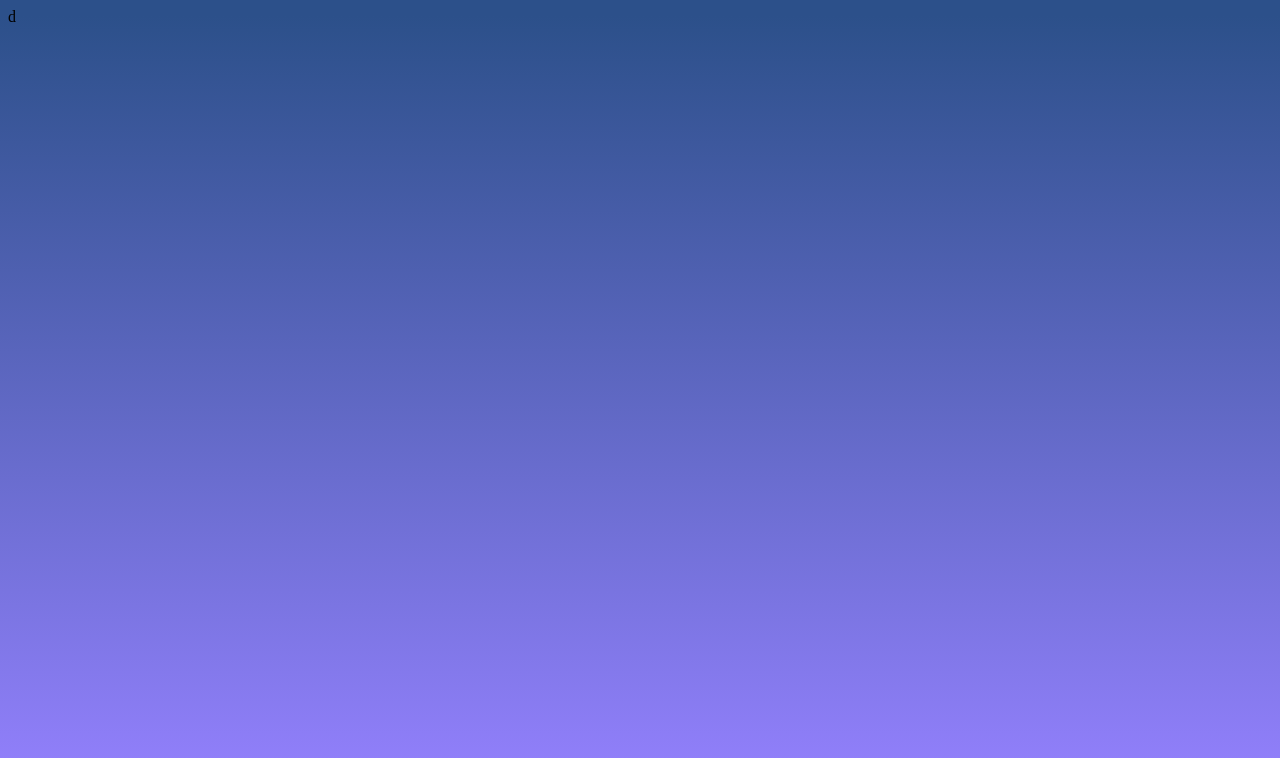
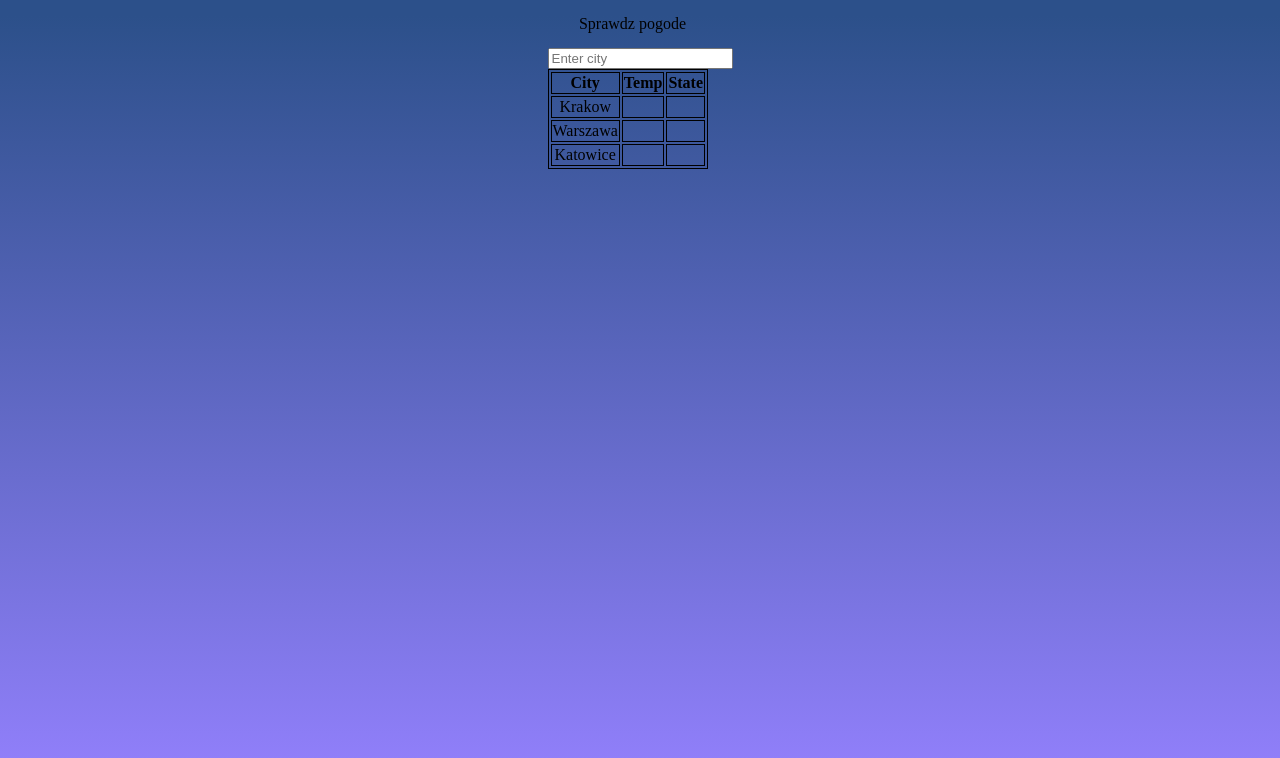
Before and after one commit to WestMac/apiWeatherFirst, a plain HTML site: page index.html in a window 1280 px wide. Drawn offline with Linux system fonts and the light colour scheme.

Commit message:
not much

```diff
--- a/app.js
+++ b/app.js
@@ -0,0 +1 @@
+const key = "e73e542b96f389ffe6e1cf4d2474b470";
--- a/index.html
+++ b/index.html
@@ -7,7 +7,35 @@
 	<title></title>
 </head>
 <body>
-	<div>d
+
+
+	<div class ="container">
+		<label name ="input" id="lInput">Sprawdz pogode</label>
+		<input type="text" placeholder="Enter city" name ="input">
+
+		<table>
+			<tr>
+				<th>City</th>
+				<th>Temp</th>
+				<th>State</th>
+			</tr>
+			<tr>
+				<td>Krakow</td>
+				<td></td>
+				<td></td>
+			</tr>
+			<tr>
+				<td>Warszawa</td>
+				<td></td>
+				<td></td>
+			</tr>
+			<tr>
+				<td>Katowice</td>
+				<td></td>
+				<td></td>
+			</tr>
+		</table>
+
 	</div>
 
 </body>
--- a/style.css
+++ b/style.css
@@ -3,4 +3,20 @@ html {
 	background:cover;
 	background: rgb(44,80,138);
 	background: linear-gradient(rgba(44,80,138,1) 2%, rgba(149,129,255,1) 100%);
+	margin:0;
+	padding: 0;
 }
+.container {
+
+	text-align: center;
+	justify-self:center;
+}
+#lInput {
+	display: block;
+	margin:15px 15px 15px 0px;
+}
+
+table,th,td {
+	border:1px solid black;
+
+}
```
